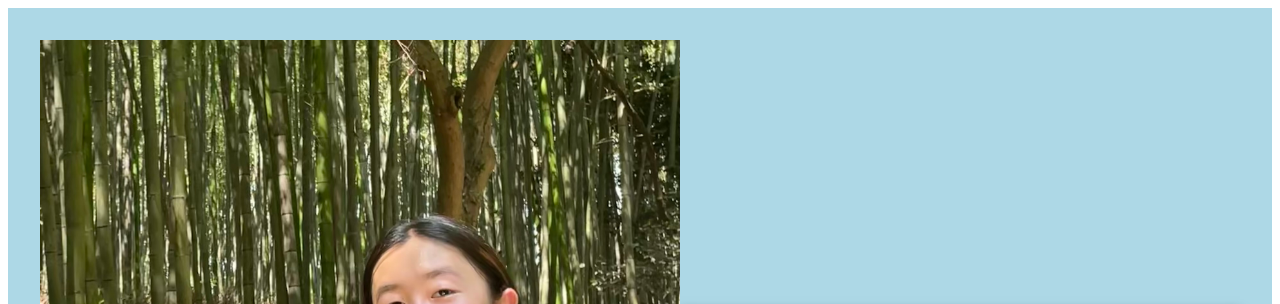
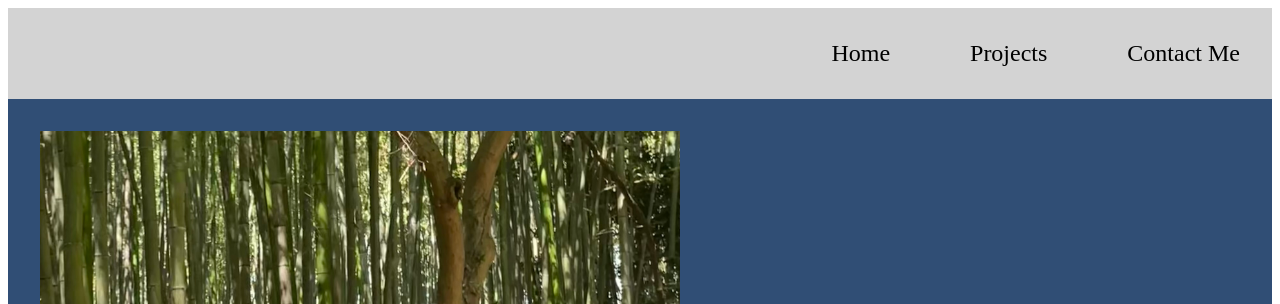
Before and after one commit to melanieliu429/homepage, a website built with webpack: page src/index.html in a window 1280 px wide. Shown: the top 304 px of the page. Built offline with nearby package versions, Linux system fonts and the light colour scheme.

Commit message:
changed theme and added a nav bar

```diff
--- a/src/index.html
+++ b/src/index.html
@@ -6,7 +6,15 @@
     <title>Homepage</title>
 </head>
 <body>
-    <header>
+    <div class="dropdown-container">
+        <img class="menu" src="" alt="menu icon">
+        <ul class="dropdown-menu">
+            <li><a href="#home">Home</a></li>
+            <li><a href="#projects">Projects</a></li>
+            <li><a href="#contact">Contact Me</a></li>
+        </ul>
+    </div>
+    <header id="home">
         <div class="image-container">
             <img class="headerMe" src="" alt="my picture">
             <h1 class="name">Melanie Liu</h1>
@@ -22,7 +30,7 @@
             </div>
         </div>
     </header>
-    <main>
+    <main id="projects">
         <h1>My Work</h1>
         <div class="projects">
             <div class="projContainer">
@@ -182,7 +190,7 @@
             </div>
         </div>
     </main>
-    <footer>
+    <footer id="contact">
         <div class="contactContainer">
             <h2 style="text-align: center;">Contact Me</h2>
             <p>Please get in touch if you think our work could be mutually beneficial!</p>
--- a/src/index.js
+++ b/src/index.js
@@ -1,4 +1,5 @@
 import './style.css';
+import menuIcon from "./img/menu.svg";
 import headerMe from "./img/headerMe.jpg";
 import githubIcon from "./img/github.svg";
 import linkedinIcon from "./img/linkedin.svg";
@@ -22,6 +23,25 @@ import calculator from "./img/calculator.png";
 import etchASketch from "./img/etch-a-sketch.png";
 import rockPaperScissors from "./img/rock-paper-scissors.png";
 import landingPage from "./img/landing-page.png";
+
+document.querySelector('.menu').src = menuIcon;
+const dropdownContainer = document.querySelector(".dropdown-container");
+
+const dropdownMenu = document.querySelector(".dropdown-menu");
+
+document.querySelector(".menu").addEventListener("click", (e) => {
+  if (e.target === e.currentTarget) {
+    dropdownMenu.classList.toggle("visible");
+  }
+})
+
+window.addEventListener("click", (e) => {
+  if (!dropdownContainer.contains(e.target)) {
+    dropdownMenu.classList.remove("visible")
+  }
+})
+
+
 
 document.querySelectorAll('.headerMe').forEach(img => img.src = headerMe);
 document.querySelectorAll('.github').forEach(img => img.src = githubIcon);
--- a/src/style.css
+++ b/src/style.css
@@ -1,17 +1,78 @@
+html {
+    scroll-behavior: smooth;
+}
+
+.dropdown-container {
+    position: relative;
+    width: 100%;
+    font-size: 1.5rem;
+    background-color: lightGray;
+}
+
+.menu {
+    cursor: pointer;
+    width: 2.5rem;
+    padding: 0.5rem;
+}
+
+.dropdown-menu {
+    display: none;
+    position: absolute;
+    background-color: lightGray;
+    z-index: 1;
+    list-style-type: none;
+    padding: 0;
+    margin: 0;
+    width: 100%;
+}
+
+.dropdown-menu.visible {
+    display: block;
+    transform-origin: top;
+    animation: expand 500ms ease-in-out;
+}
+
+@keyframes expand {
+    0% {
+      transform: scaleY(0);
+    }
+    70% {
+      transform: scaleY(1.1);
+    }
+    100% {
+      transform: scaleY(1);
+    }
+}
+
+.dropdown-menu li {
+    text-align: center;
+    cursor: pointer;
+    padding: 2rem;
+    text-decoration: none;
+}
+
+.dropdown-menu li a {
+    text-decoration: none;
+    color: inherit;
+}
+
+.dropdown-menu li:hover {
+    opacity: 0.5;
+}
+
 
 .headerMe, .footerMe {
     max-width: 70vw;
 }
 
 header {
-    background-color: lightblue;
     position: relative;
     display: flex;
     flex-direction: column;
     justify-content: center;
     align-items: center;
     padding: 5rem;
-    background: linear-gradient(170deg, lightblue 70%, white 30%);
+    background: linear-gradient(170deg, rgb(48, 78, 117) 70%, white 30%);
     font-size: 1.5rem;
 }
 
@@ -102,11 +163,12 @@ footer {
     display: flex;
     flex-direction: column;
     align-items: center;
-    background-color: rgb(79, 166, 224);
+    background-color: rgb(35, 163, 202);
     color: white;
     padding: 2rem;
     font-size: 1.5rem;
     gap: 2rem;
+    margin-top: 5rem;
 
 }
 
@@ -141,7 +203,7 @@ footer {
 
     .name {
         top: 0;
-        transform: translateX(80%);
+        transform: translateX(70%);
         background-color: transparent;
         text-align: right;
     }
@@ -160,6 +222,23 @@ footer {
 }
 
 @media (min-width: 1000px) {
+    .dropdown-container {
+        position: relative;
+        display: block;
+    }
+
+    .dropdown-menu {
+        display: flex;
+        justify-content: right;
+        position: static;
+        gap: 1rem;
+        width: 100%
+    }
+
+    .menu {
+        display: none;
+    }
+
     header, footer {
         flex-direction: row;
         align-items: center;
@@ -191,7 +270,7 @@ footer {
 
     footer {
         gap: 2rem;
-        background-color: rgb(79, 166, 224);
+        background-color: rgb(35, 163, 202);
     }
 
     footer > .contactContainer > .socials {
```
Also changed, not shown: dist/2d4061552fac064ed076.svg (added), dist/index.html, dist/main.js, src/img/menu.svg (added).
